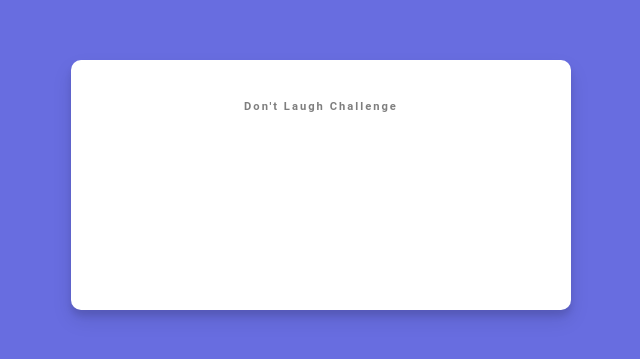
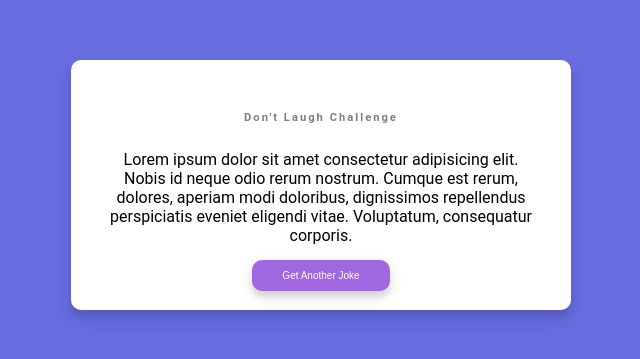
Before and after one commit to Code-Coterie-Team/Dad-Jokes, a plain HTML site: page index.html in a window 1280 px wide. Shown: the part 223-582 px from the top of the page, without its empty margins (319-959 px from the left). Drawn offline with Linux system fonts and the light colour scheme.

Commit message:
add button

```diff
--- a/index.html
+++ b/index.html
@@ -14,8 +14,14 @@
             Don't Laugh Challenge
         </h3>
 
+        <div class="joke">
+            Lorem ipsum dolor sit amet consectetur adipisicing elit. Nobis id neque odio rerum nostrum. Cumque est rerum, dolores, aperiam modi doloribus, dignissimos repellendus perspiciatis eveniet eligendi vitae. Voluptatum, consequatur corporis.
+        </div>
+
+        <button type="button" class="btn">Get Another Joke</button>
+
     </div>
 
-
+    <script src="scripts.js"></script>
 </body>
 </html>
--- a/styles.css
+++ b/styles.css
@@ -1,9 +1,9 @@
 * {
-    height: 100vh;
     box-sizing: border-box;
 }
 
 body{
+    height: 100vh;
     background-color: #686de0;
     display: flex;
     justify-content: center;
@@ -23,9 +23,23 @@ body{
 }
 
 .header{
-    margin: 0;
     opacity: 0.5;
     letter-spacing: 2px;
     font-weight: bold;
     font-size: 0.7em;
 }
+
+.joke{
+    padding: 15px;
+}
+
+.btn{
+    background-color: #9f68e0;
+    color: #FFF;
+    border: none;
+    border-radius: 10px;
+    box-shadow: 0 5px 15px rgba(0, 0, 0, 0.1), 0 6px 6px rgba(0, 0, 0, 0.1);
+    padding: 10px 30px;
+    font-size: 10px;
+    cursor: pointer;
+}
```
Also changed, not shown: scripts.js (added).
